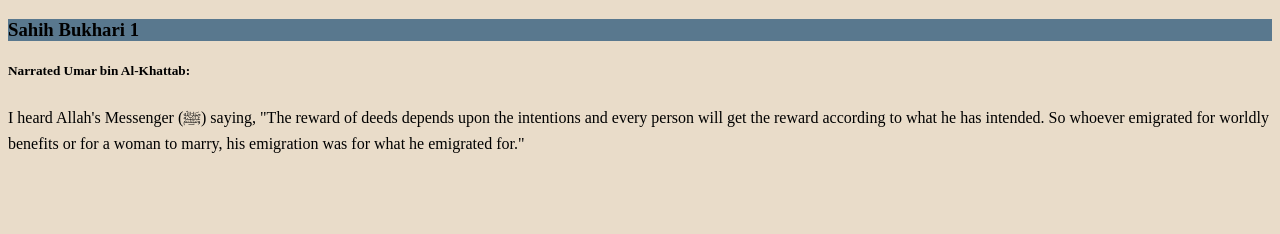
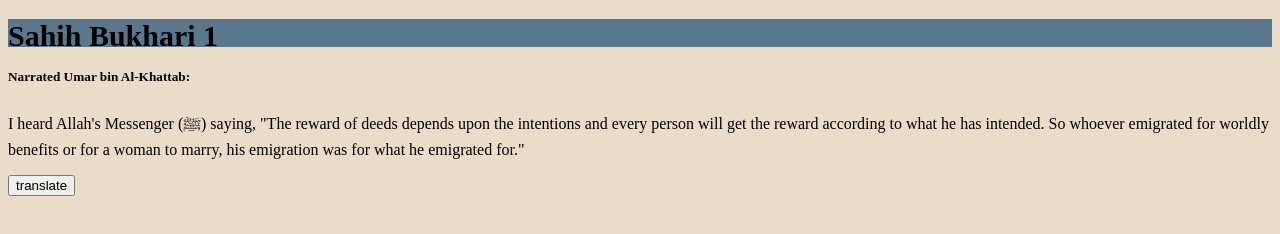
Before and after one commit to Programmer-Pad/Spread-The-Sunnah.github.io, a plain HTML site: page hadith/bukhari/revelation/index.html in a window 1280 px wide. Drawn offline with Linux system fonts and the light colour scheme.

Commit message:
minor changes

```diff
--- a/hadith/bukhari/revelation/index.html
+++ b/hadith/bukhari/revelation/index.html
@@ -11,11 +11,10 @@
 	<h3><div class="subch1b" >Sahih Bukhari 1</div></h3>
 
 	<div>
-	      <span>
 		<h5>Narrated Umar bin Al-Khattab: </h5>
 
 		<p>I heard Allah's Messenger (ﷺ) saying, "The reward of deeds depends upon the intentions and every person will get the reward according to what he has intended. So whoever emigrated for worldly benefits or for a woman to marry, his emigration was for what he emigrated for."</p>
-	      </span>
 	</div>
+	<button class="t1" >translate</button>
 </body>
 </html>
--- a/hadith/bukhari/revelation/styles.css
+++ b/hadith/bukhari/revelation/styles.css
@@ -5,6 +5,6 @@ body {
      }
 .subch1b {
 		background-color: #59788E;
-
-
+		font-size: 30px;
+		height: 28px;
 }
```
